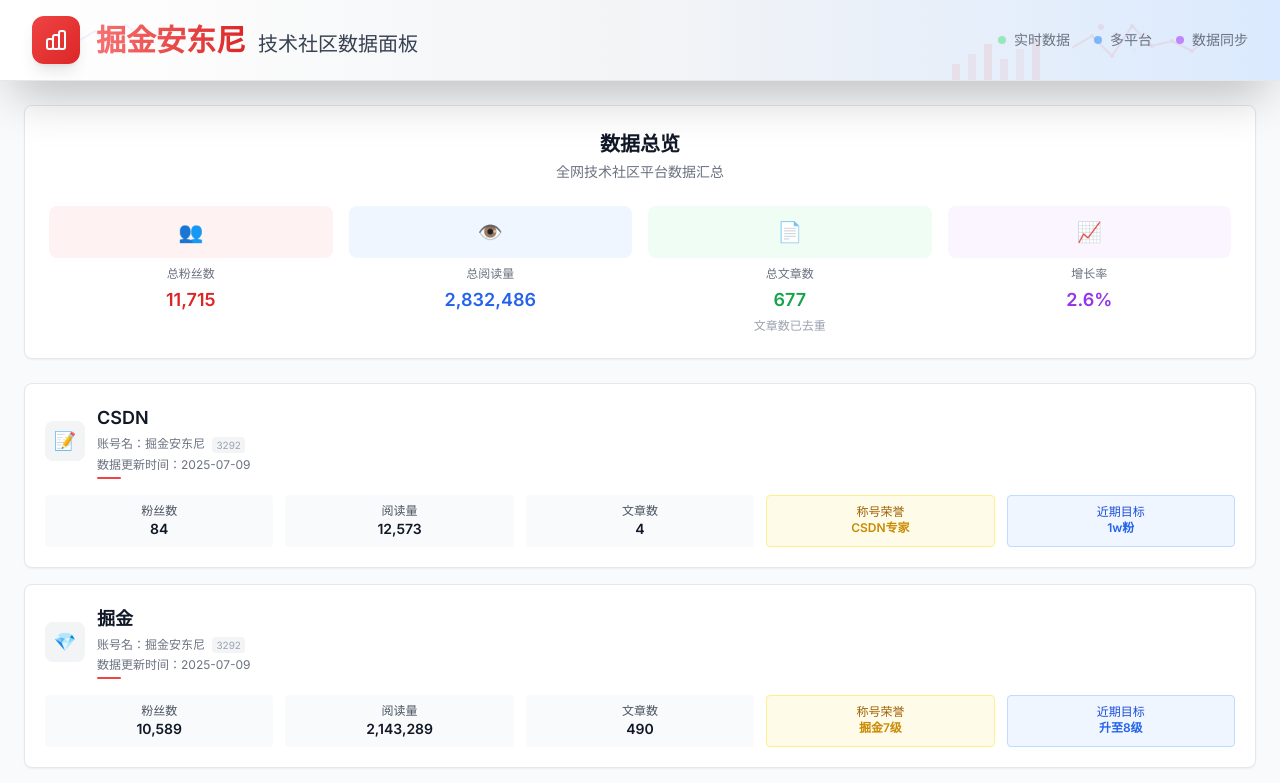
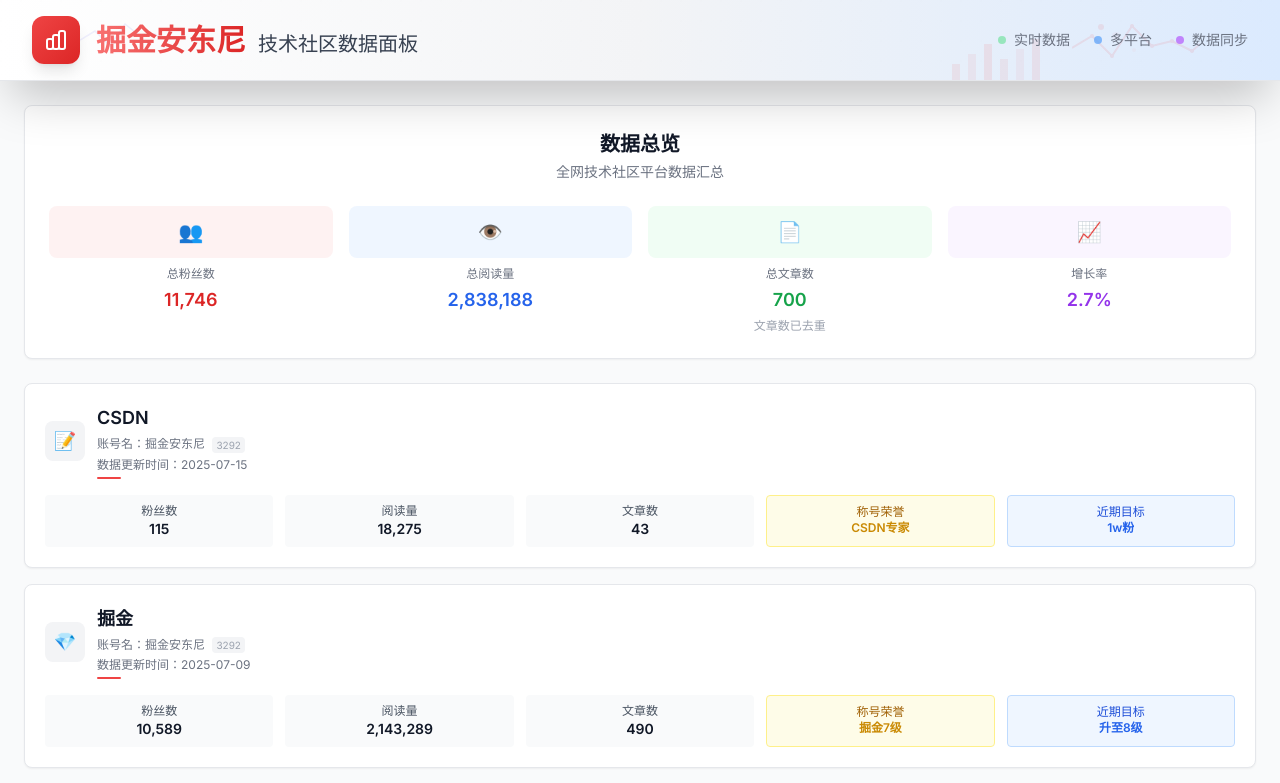
Before and after one commit to TUARAN/csdn-fans-tracker, a Vue app: page /dashboard in a window 1280 px wide. Shown: the top 783 px of the page. Built offline with nearby package versions, Linux system fonts and the light colour scheme.

Commit message:
更新CSDN平台7月15号数据：粉丝数115，阅读量18275，文章数43，日增粉丝36，日增阅读4971

```diff
--- a/src/stores/fans.ts
+++ b/src/stores/fans.ts
@@ -158,13 +158,13 @@
 
     // CSDN数据
     const csdnData: FanData = {
-      date: '2025-07-14',
+      date: '2025-07-15',
       community: 'csdn',
-      fansCount: 84,
-      readCount: 12573,
-      articleCount: 4, // 如需调整请补充
-      dailyFansGrowth: 17,
-      dailyReadGrowth: 3047
+      fansCount: 115,
+      readCount: 18275,
+      articleCount: 43,
+      dailyFansGrowth: 36,
+      dailyReadGrowth: 4971
     }
 
     // 掘金数据（最新）
--- a/src/views/DashboardView.vue
+++ b/src/views/DashboardView.vue
@@ -113,7 +113,7 @@
                     </span>
                   </div>
                   <div class="text-xs text-gray-500 mt-1">
-                    数据更新时间：{{ p.key === 'infoq' ? '2025-07-14' : '2025-07-09' }}
+                    数据更新时间：{{ p.key === 'infoq' ? '2025-07-14' : p.key === 'csdn' ? '2025-07-15' : '2025-07-09' }}
                   </div>
                   <div class="w-6 h-0.5 bg-red-500 rounded-full mt-1"></div>
                 </div>
```
